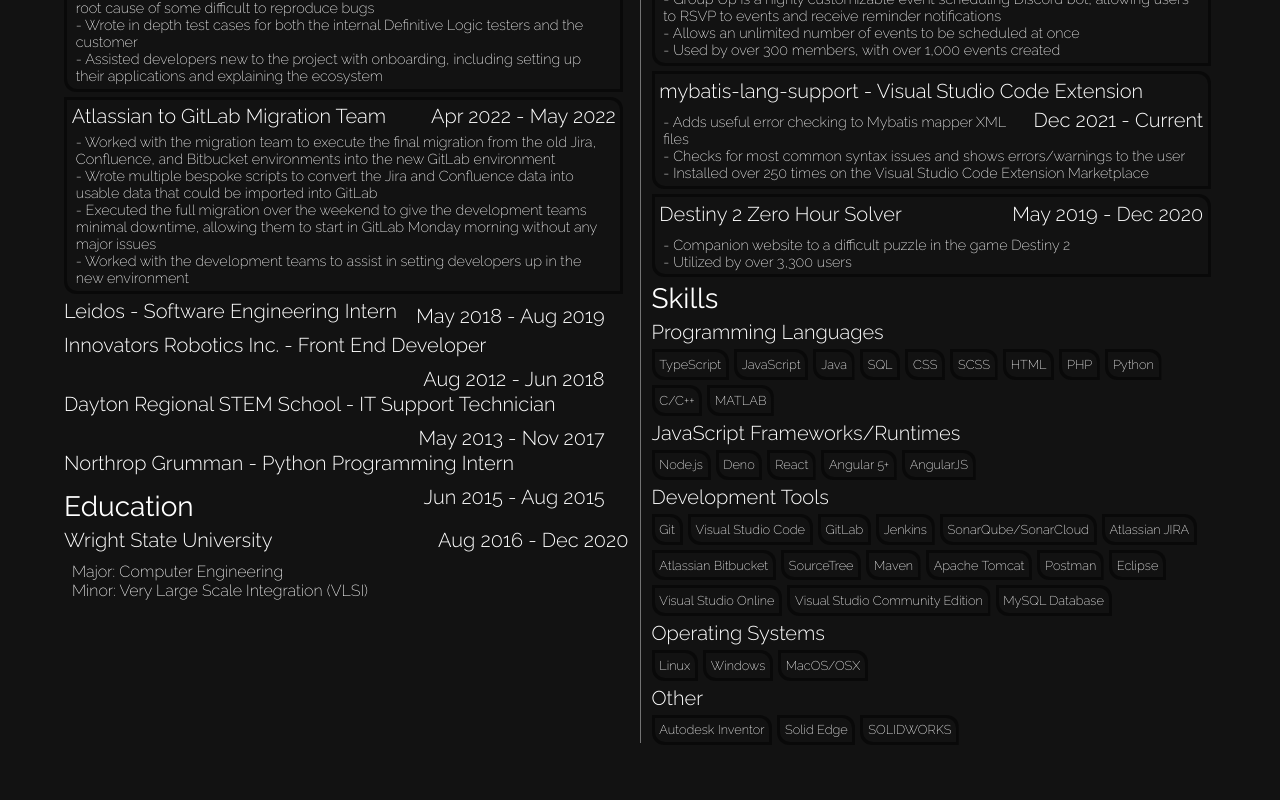
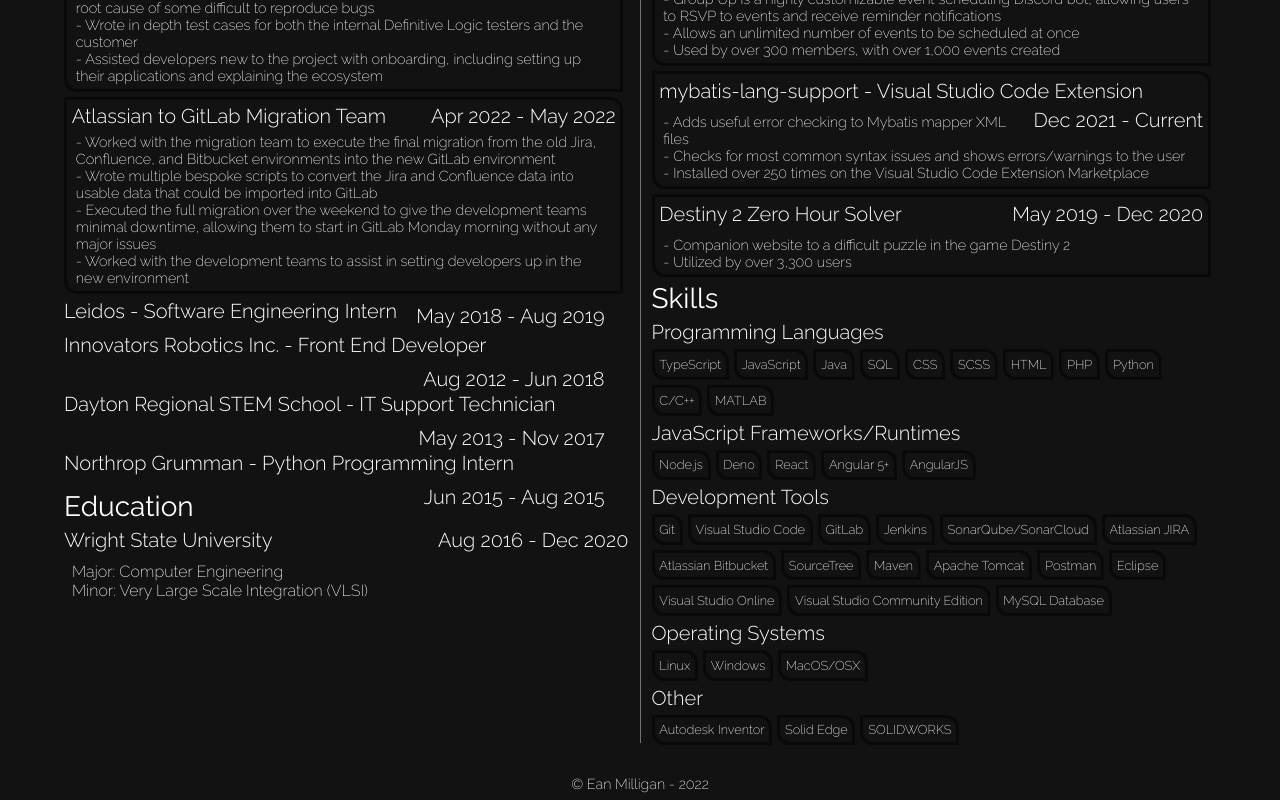
Before and after one commit to Burn-E99/ean-milligan-portfolio, an Angular app: page / in a window 1280 px wide. Shown: the part 421-1221 px from the top of the page. Before the commit the page ends 1171 px from the top, so only its background shows below. Built offline with nearby package versions, Linux system fonts and the light colour scheme.

Commit message:
Add footer

```diff
--- a/package.json
+++ b/package.json
@@ -1,6 +1,6 @@
 {
   "name": "ean-milligan-portfolio",
-  "version": "0.0.0",
+  "version": "1.0",
   "scripts": {
     "ng": "ng",
     "start": "ng serve",
--- a/src/app/app.component.html
+++ b/src/app/app.component.html
@@ -64,4 +64,8 @@
       </div>
     </div>
   </div>
+  <br/>
+  <div class="footer">
+    &copy; Ean Milligan - {{currentYear}}
+  </div>
 </div>
--- a/src/app/app.component.scss
+++ b/src/app/app.component.scss
@@ -5,6 +5,11 @@
 	grid-template-columns: 11.5rem auto;
 	grid-template-rows: auto auto auto;
 	grid-template-areas: "headshot fullname" "headshot slug" "headshot email";
+}
+
+.footer {
+	margin: 0.5rem;
+	text-align: center;
 }
 
 #headshot {
--- a/src/app/app.component.ts
+++ b/src/app/app.component.ts
@@ -14,6 +14,7 @@
   allSkills: Skill[] = [];
   experiencedSkills: Skill[] = [];
   expandAll: boolean = false;
+  currentYear: number = new Date().getFullYear()
 
   toggleExpanded(): void {
     this.expandAll = !this.expandAll;
```
